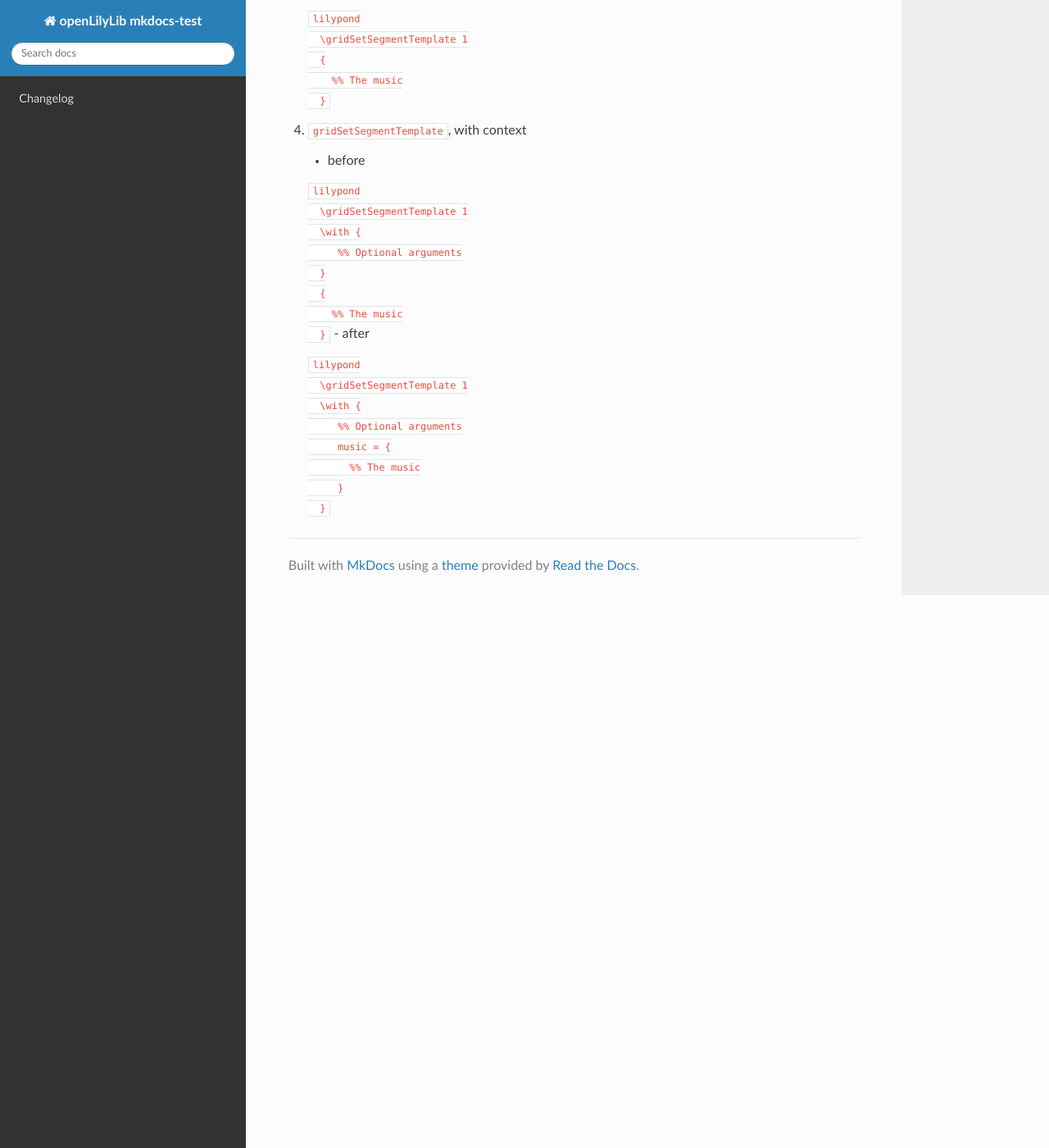
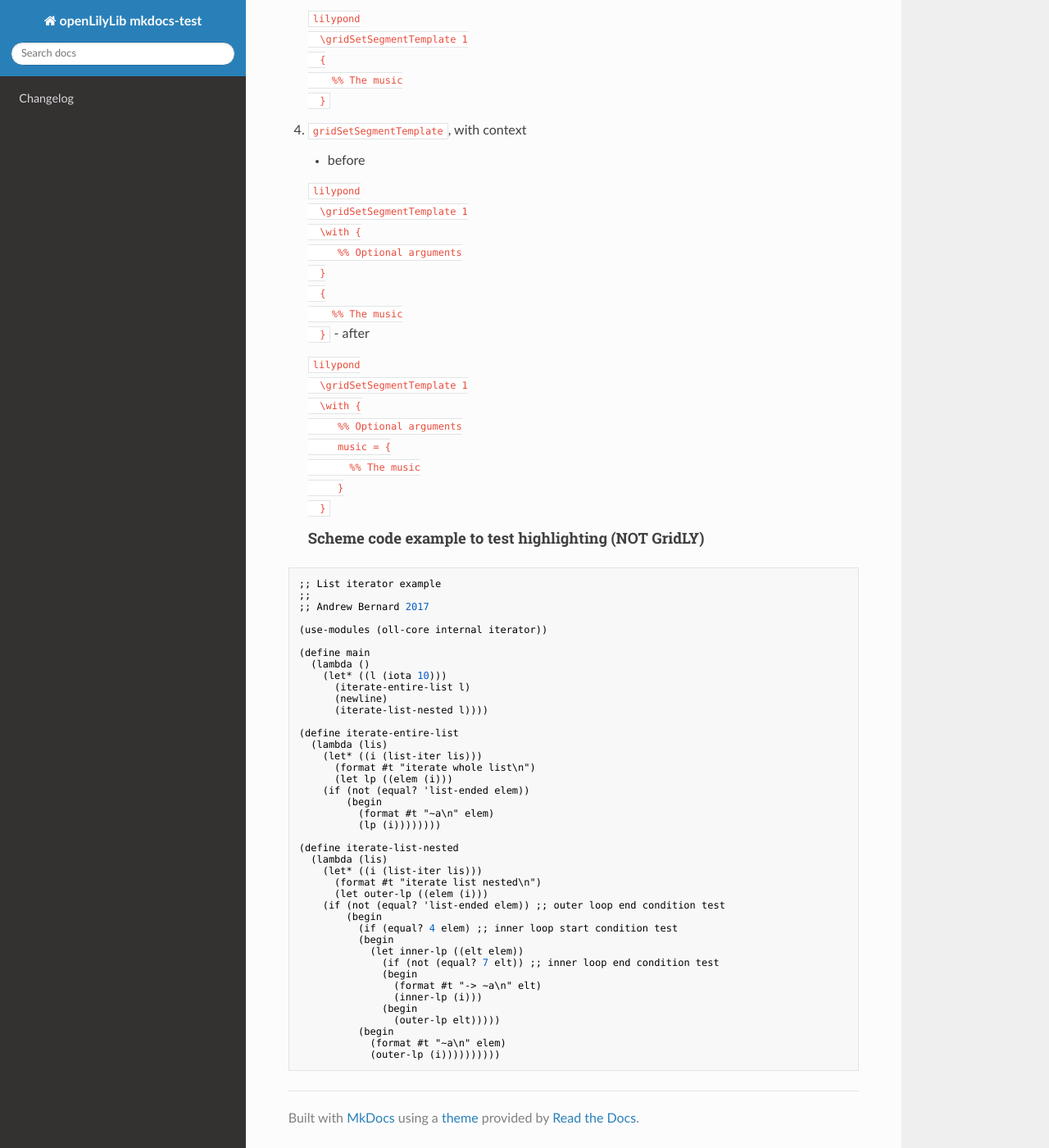
Before and after one commit to craigdab/mkdocs-readthedocs-test, an MkDocs documentation site: the page built from docs/index.md, in a window 1280 px wide and 1400 px high, scrolled down 6266 px. Shown: the whole window at 82% size. Built offline with MkDocs 1.6.1, drawn with Linux system fonts in a browser that asks for light colours; nearby versions of some CDN libraries; a script that is not in the unit is left out.

Commit message:
👌 IMPROVE: add scheme code to index file to test highlight.js

````diff
--- a/docs/index.md
+++ b/docs/index.md
@@ -371,3 +371,49 @@ calls have been upgraded.
          }
       }
       ```
+#### Scheme code example to test highlighting (NOT GridLY)
+
+```Scheme
+;; List iterator example
+;;
+;; Andrew Bernard 2017
+
+(use-modules (oll-core internal iterator))
+
+(define main
+  (lambda ()
+    (let* ((l (iota 10)))
+      (iterate-entire-list l)
+      (newline)
+      (iterate-list-nested l))))
+
+(define iterate-entire-list
+  (lambda (lis)
+    (let* ((i (list-iter lis)))
+      (format #t "iterate whole list\n")
+      (let lp ((elem (i)))
+	(if (not (equal? 'list-ended elem))
+	    (begin
+	      (format #t "~a\n" elem)
+	      (lp (i))))))))
+
+(define iterate-list-nested
+  (lambda (lis)
+    (let* ((i (list-iter lis)))
+      (format #t "iterate list nested\n")
+      (let outer-lp ((elem (i)))
+	(if (not (equal? 'list-ended elem)) ;; outer loop end condition test
+	    (begin
+	      (if (equal? 4 elem) ;; inner loop start condition test
+		  (begin
+		    (let inner-lp ((elt elem))
+		      (if (not (equal? 7 elt)) ;; inner loop end condition test
+			  (begin
+			    (format #t "-> ~a\n" elt)
+			    (inner-lp (i)))
+			  (begin
+			    (outer-lp elt)))))
+		  (begin
+		    (format #t "~a\n" elem)
+		    (outer-lp (i))))))))))
+```
````
